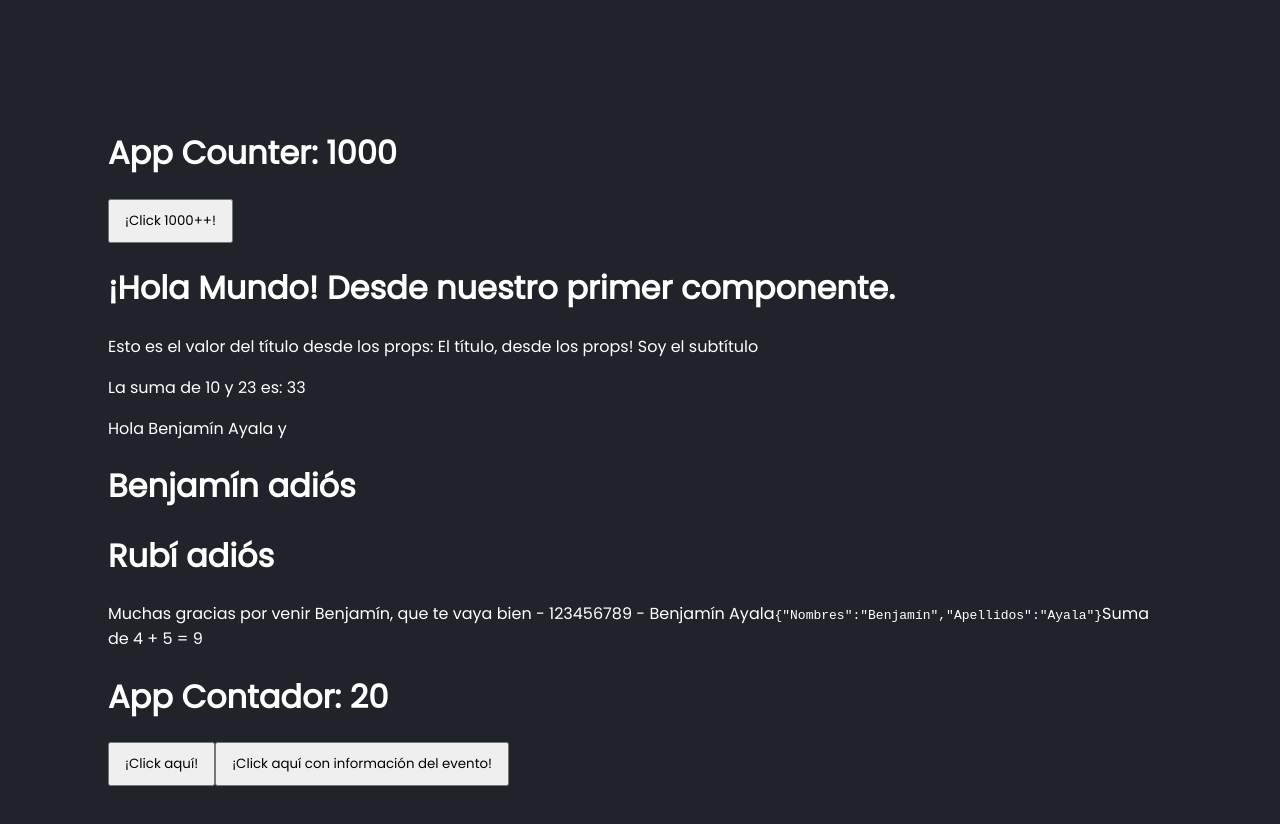
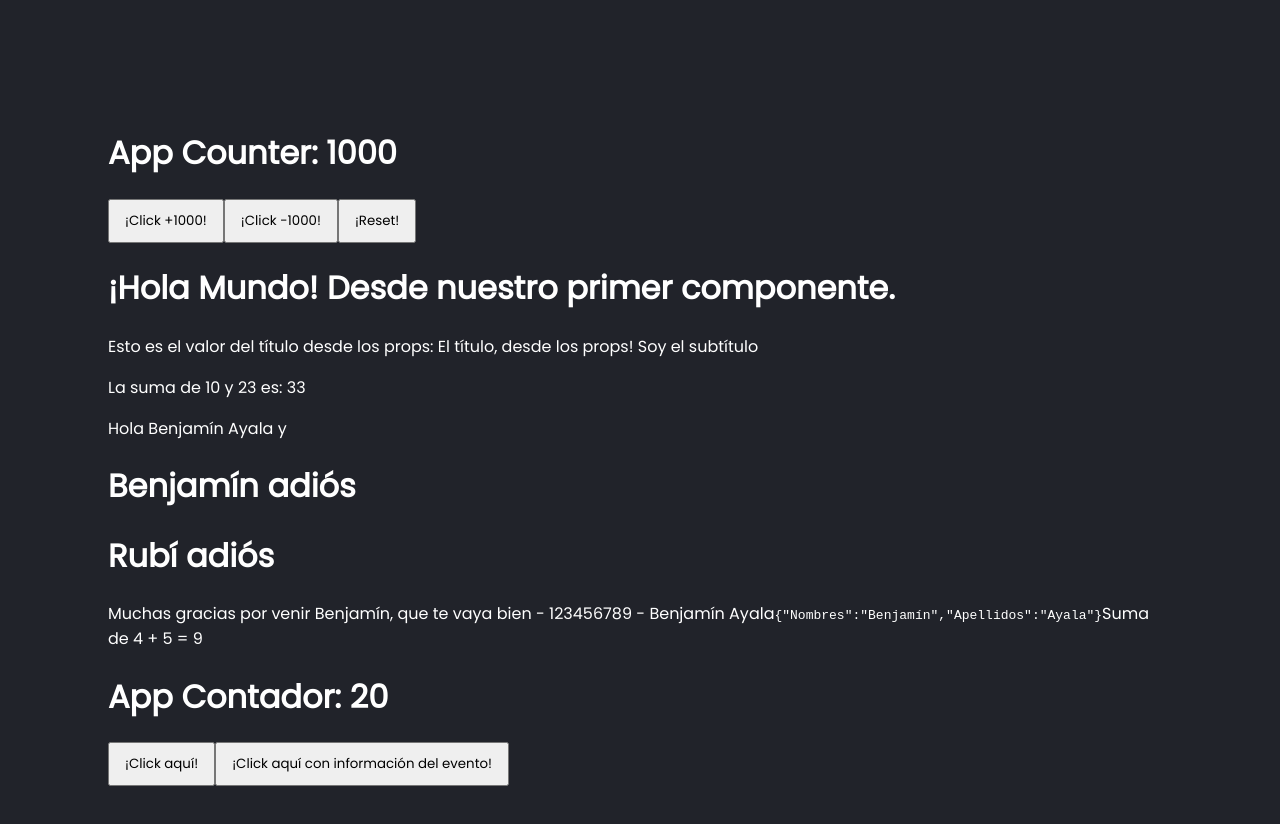
Before and after one commit to bayalad7/fh-curso-react, a React (Vite) app in the folder Apps/3-app-counter-vite/: page / in a window 1280 px wide. Shown: the top 824 px of the page. Built offline with nearby package versions, Linux system fonts and the light colour scheme.

Commit message:
Seccion 3: funciones handleSubtract y handleReset en counter app

```diff
--- a/Apps/3-app-counter-vite/src/components/counter.jsx
+++ b/Apps/3-app-counter-vite/src/components/counter.jsx
@@ -2,6 +2,22 @@ import { useState } from "react"; // Importamos el Hook - useState
 import PropTypes from "prop-types"
 
 const Counter = ({ value }) => {
+
+    /**
+     * NOTA IMPORTANTE
+     * Cuando cambia el estado del componente en React, el componente se vuelve a renderizar,
+     * en este caso cuando se ejecuta la función handleAdd, handleSubtract o handleReset
+     * veremos como se ejecuta el console.log("render") en la consola del navegador...
+     *
+     * Y si nosotros tuvieramos alguna petición asíncrona, una petición a una API, un Fetch, Etc..
+     * Cada vez que cambiemos el estado de algún Hook, estas peticiones se volverían a ejecutar en el componente
+     * ya que se esta renderizando nuevamente.
+     *
+     * Existen Hooks especializados para controlar eso, pero en este caso tenemos que tener presente que si cambiamos
+     * el estado del Hook, se va a volver a disparar el componente.
+     */
+    console.log("render")
+    // PETICIÓN ASÍNCRONA AQUÍ - API - FETCH - ETC...
 
     // Desestructuramos el Hook useState
     /**
@@ -20,17 +36,22 @@ const Counter = ({ value }) => {
      */
     const [ counter , setCounter ] = useState( value )
 
-    const Increment = () => {
+    const handleAdd = () => {
         // Forma 1 de incrementar el valor
         setCounter( counter + value )
+        // Forma 2 de incrementar el valor, utilizar un nombre de una variable internamente...
+        // setCounter( (c) => c + value )
+    }
 
-        // Forma 2 de incrementar el valor, utilizar un nombre de una variable internamente...
-        setCounter( (c) => c + value )
-    }
+    const handleSubtract = () => setCounter( counter - value )
+    const handleReset = () => setCounter( value )
+
     return (
         <>
             <h1>App Counter: { counter }</h1>
-            <button onClick={ Increment } >¡Click {value}++!</button>
+            <button onClick={ handleAdd } >¡Click +{value}!</button>
+            <button onClick={ handleSubtract } >¡Click -{value}!</button>
+            <button onClick={ handleReset } >¡Reset!</button>
         </>
     );
 }
```
